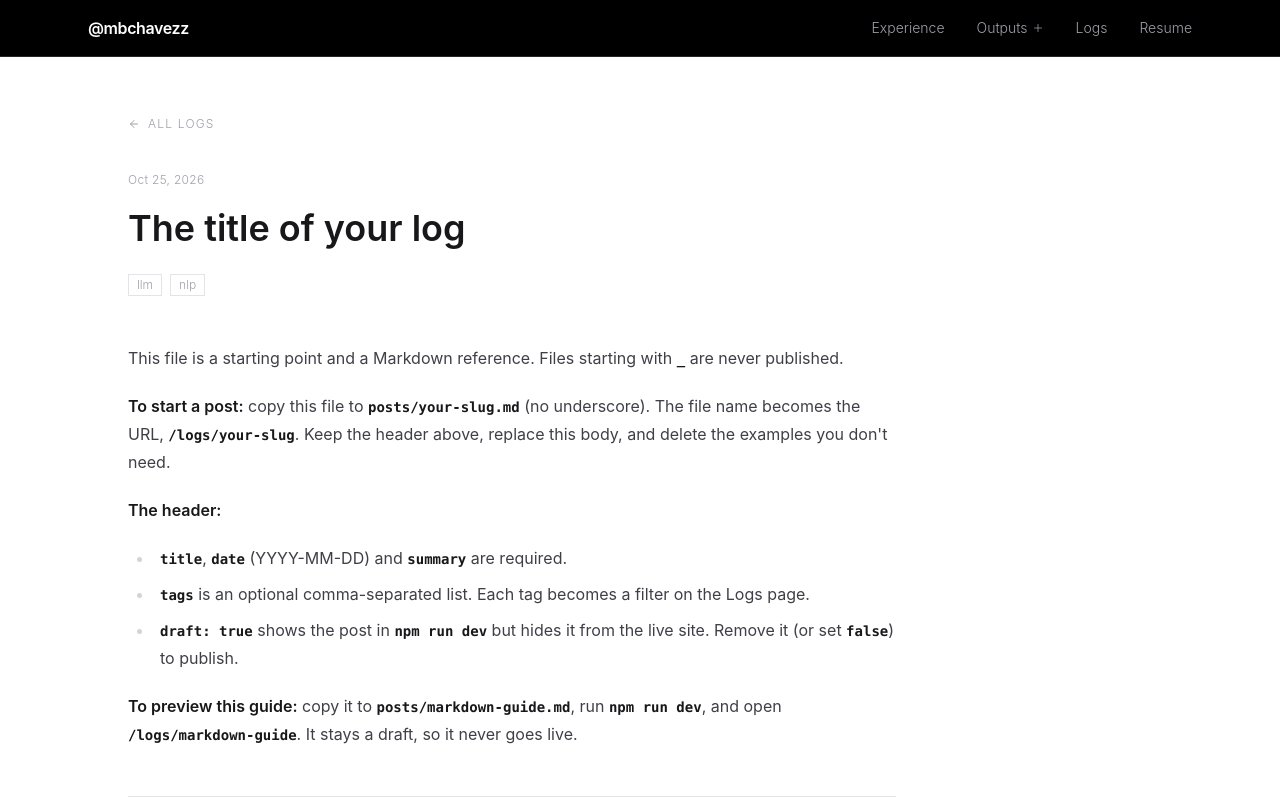
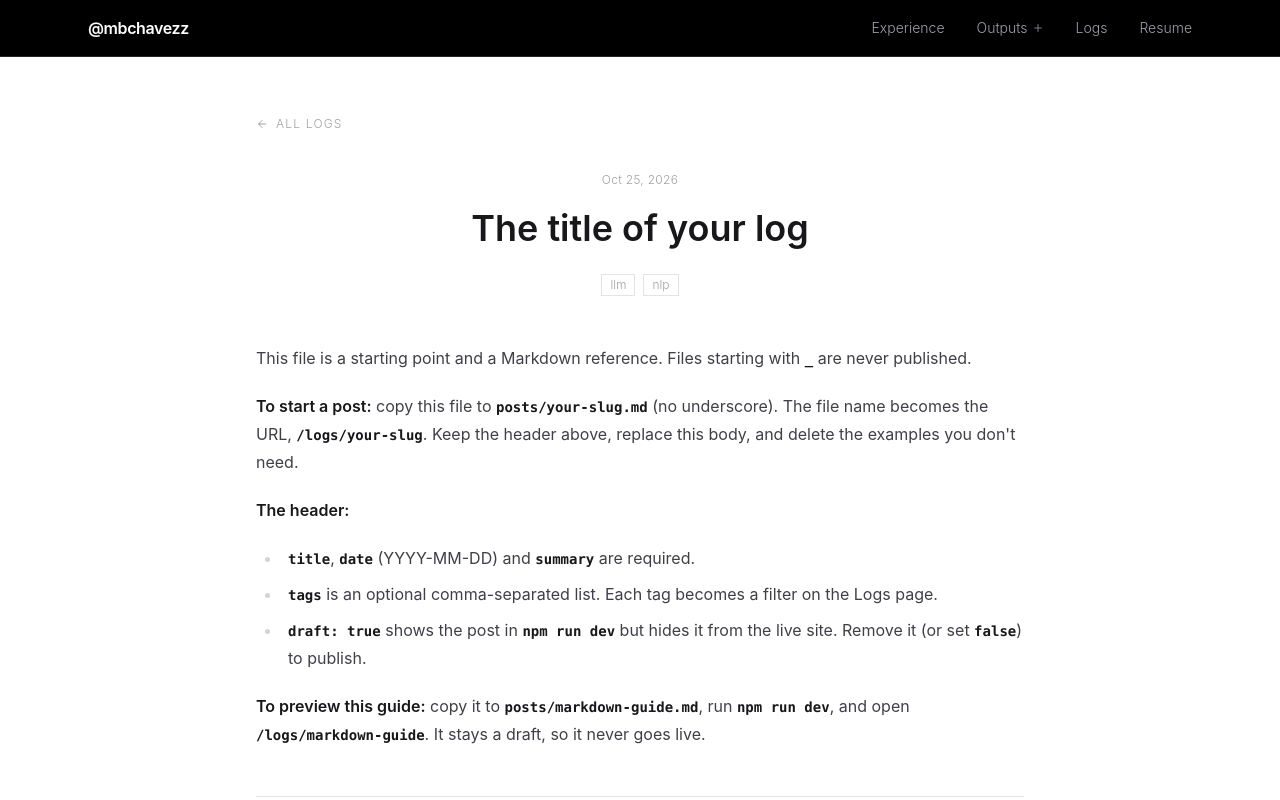
Before and after one commit to mbchavez27/mbchavezzportfolio, a React (Vite) app: page /logs/_template in a window 1280 px wide. Shown: the top 800 px of the page. Built offline with nearby package versions, Linux system fonts and the light colour scheme.

Commit message:
style(logs): center log posts in a single reading column

```diff
--- a/src/features/logs/components/LogPost.tsx
+++ b/src/features/logs/components/LogPost.tsx
@@ -17,7 +17,9 @@ type Props = {
 
 export default function LogPost({ title, dateLabel, tags, body, backHref }: Props) {
   return (
-    <motion.article {...revealOnLoad({ y: 20 })} className="px-6 sm:px-10 md:px-24 lg:px-32 pb-32">
+    <motion.article {...revealOnLoad({ y: 20 })} className="px-6 sm:px-10 pb-32">
+      {/* One centered reading column: back link, header, and body share the same width. */}
+      <div className="max-w-3xl mx-auto">
         <Link
           to={backHref}
           className="font-body font-light inline-flex items-center gap-2 text-xs text-zinc-400 hover:text-zinc-900 tracking-widest uppercase transition-colors duration-200 mb-10"
@@ -26,15 +28,20 @@ export default function LogPost({ title, dateLabel, tags, body, backHref }: Prop
           All logs
         </Link>
 
-      <header className="mb-12 max-w-3xl">
+        <header className="mb-12 text-center">
           <p className="font-body font-light text-xs text-zinc-400 tracking-wide mb-4">{dateLabel}</p>
           <h1 className="font-display text-3xl md:text-4xl font-semibold text-zinc-900 leading-snug mb-5">{title}</h1>
-        {tags.length > 0 && <TagList tags={tags} variant="light" />}
+          {tags.length > 0 && (
+            <div className="flex justify-center">
+              <TagList tags={tags} variant="light" />
+            </div>
+          )}
         </header>
 
         <Suspense fallback={<p className="font-body font-light text-sm text-zinc-400">Loading…</p>}>
           <MarkdownBody markdown={body} />
         </Suspense>
+      </div>
     </motion.article>
   );
 }
```
Lines whose indentation alone changed are shown as unchanged.
